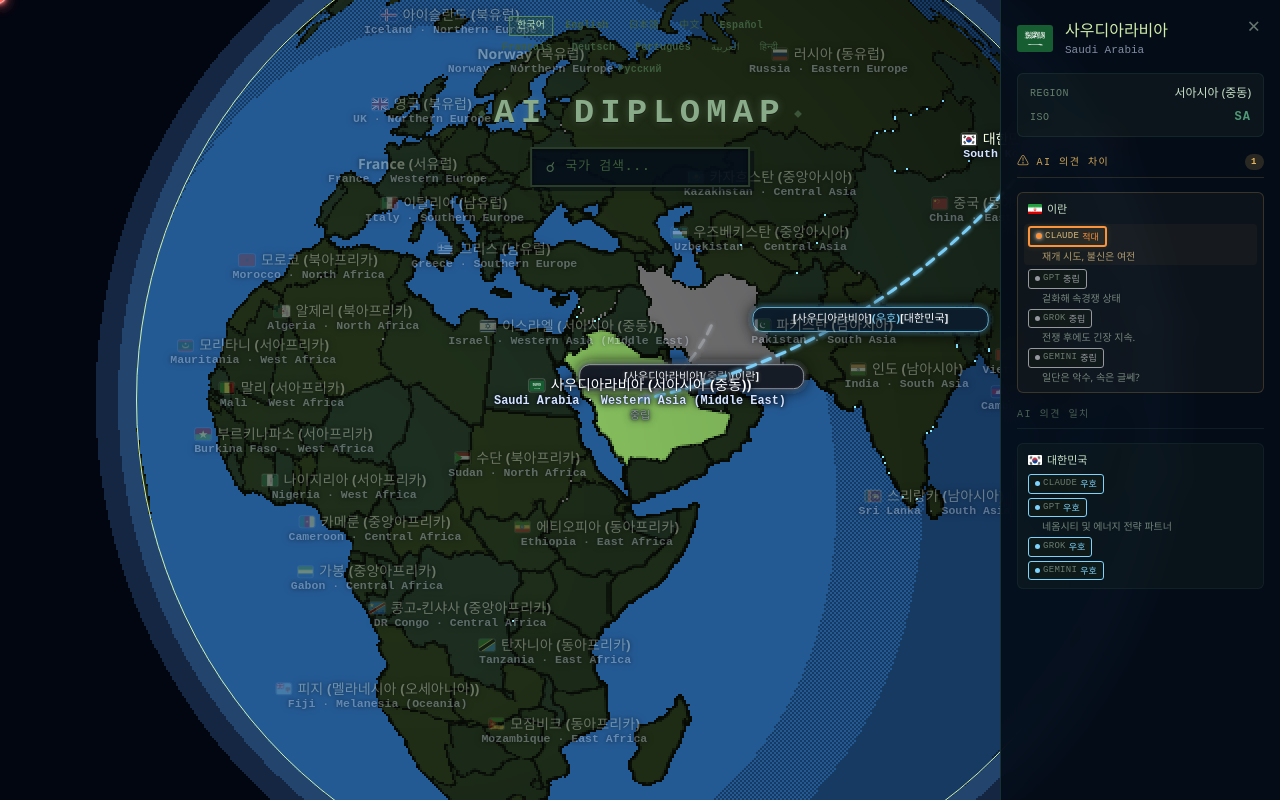
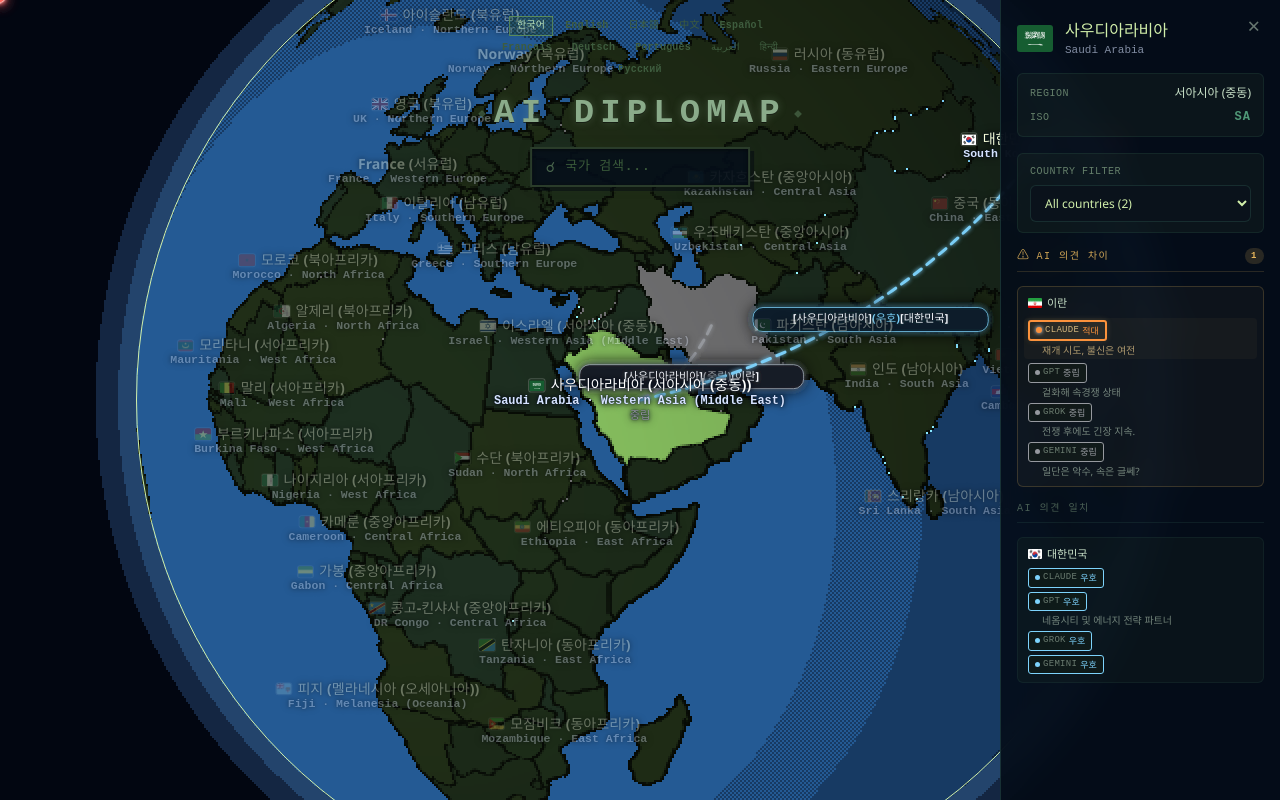
Before and after one commit to coolwine/ai_diplomap, a Vue app: page / in a window 1280 px wide. Both pictures are taken after a click on the element 248 px from the left and 286 px from the top of the page. Built offline with nearby package versions, Linux system fonts and the light colour scheme.

Commit message:
Working...

```diff
--- a/src/components/PixelGlobe.vue
+++ b/src/components/PixelGlobe.vue
@@ -83,6 +83,7 @@
 const visibleLabels = ref<VisibleLabel[]>([]);
 const visibleRelations = ref<VisibleRelation[]>([]);
 const selectedCountryName = ref<string | null>(null);
+const focusedInfoPanelCountryName = ref<string | null>(null);
 const countriesVersion = ref(0);
 const locale = ref("ko");
 
@@ -1138,6 +1139,7 @@
 function selectCountry(countryName: string | null) {
   const isDeselect = countryName && selectedCountryName.value === countryName;
   selectedCountryName.value = isDeselect ? null : countryName;
+  focusedInfoPanelCountryName.value = null;
 
   if (!isDeselect && countryName) {
     const country = worldCountries.find((c) => c.name === countryName);
@@ -1161,8 +1163,11 @@
 function handleFocusRelation(countries: { source: string; target: string } | null) {
   if (countries) {
     focusedRelationCountries.value = new Set([countries.source, countries.target]);
+    focusedInfoPanelCountryName.value =
+      countries.source === selectedCountryName.value ? countries.target : countries.source;
   } else {
     focusedRelationCountries.value = null;
+    focusedInfoPanelCountryName.value = null;
   }
 
   scheduleRender();
@@ -1250,6 +1255,7 @@
     />
     <PixelGlobeInfoPanel
       :country="selectedCountryInfo"
+      :focus-relation-country-name="focusedInfoPanelCountryName"
       :resolve-country="resolveCountryByIso2"
       @close="selectCountry(null)"
       @select-country="selectCountry"
--- a/src/components/pixel-globe/PixelGlobeInfoPanel.vue
+++ b/src/components/pixel-globe/PixelGlobeInfoPanel.vue
@@ -1,5 +1,5 @@
 <script setup lang="ts">
-import { computed } from "vue";
+import { computed, nextTick, ref, watch } from "vue";
 
 import { LEADERS } from "../../data/leaders";
 import {
@@ -28,6 +28,7 @@
   representativeLevel: RelationLevel;
   color: string;
   label: string;
+  targetIso2: string;
   targetName: string;
   targetLocalizedName: string;
   targetFlagClass: string | null;
@@ -38,6 +39,7 @@
 
 const props = defineProps<{
   country: CountryInfo | null;
+  focusRelationCountryName?: string | null;
   resolveCountry: (iso2: string) => {
     name: string;
     localizedName: string;
@@ -51,6 +53,12 @@
 }>();
 
 const LEVEL_ORDER: RelationLevel[] = ["allied", "friendly", "neutral", "hostile", "war"];
+const ALL_RELATIONS_FILTER = "__all__";
+
+const selectedRelationTarget = ref(ALL_RELATIONS_FILTER);
+const focusedRelationCardName = ref<string | null>(null);
+const relationCardRefs = new Map<string, HTMLDivElement>();
+let focusHighlightTimer: ReturnType<typeof setTimeout> | null = null;
 
 function checkDivergence(opinions: AiOpinion[]): boolean {
   if (opinions.length <= 1) return false;
@@ -71,6 +79,10 @@
     }
   }
   return maxLevel;
+}
+
+function getFlagEmoji(iso2: string) {
+  return String.fromCodePoint(...iso2.split("").map((char) => 127397 + char.charCodeAt(0)));
 }
 
 const relations = computed<RelationEntry[]>(() => {
@@ -94,6 +106,7 @@
       representativeLevel: level,
       color: meta.color,
       label: meta.label,
+      targetIso2: counterpartIso2,
       targetName: resolved.name,
       targetLocalizedName: resolved.localizedName,
       targetFlagClass: resolved.flagClass,
@@ -111,13 +124,88 @@
   return entries;
 });
 
-const divergentRelations = computed(() => relations.value.filter((r) => r.hasDivergence));
-const consensusRelations = computed(() => relations.value.filter((r) => !r.hasDivergence));
+const relationOptions = computed(() =>
+  [...relations.value]
+    .sort((a, b) => a.targetLocalizedName.localeCompare(b.targetLocalizedName))
+    .map((relation) => ({
+      value: relation.targetName,
+      label: `${getFlagEmoji(relation.targetIso2)} ${relation.targetIso2} · ${relation.targetLocalizedName}`,
+    })),
+);
+
+const filteredRelations = computed(() => {
+  if (selectedRelationTarget.value === ALL_RELATIONS_FILTER) {
+    return relations.value;
+  }
+  return relations.value.filter((relation) => relation.targetName === selectedRelationTarget.value);
+});
+
+const divergentRelations = computed(() => filteredRelations.value.filter((r) => r.hasDivergence));
+const consensusRelations = computed(() => filteredRelations.value.filter((r) => !r.hasDivergence));
 
 const leader = computed(() => {
   if (!props.country) return null;
   return LEADERS[props.country.iso2 ?? ""] ?? null;
 });
+
+watch(
+  () => props.country?.iso2,
+  () => {
+    selectedRelationTarget.value = ALL_RELATIONS_FILTER;
+    focusedRelationCardName.value = null;
+  },
+);
+
+watch(
+  () => props.focusRelationCountryName,
+  async (countryName) => {
+    if (focusHighlightTimer) {
+      clearTimeout(focusHighlightTimer);
+      focusHighlightTimer = null;
+    }
+
+    if (!countryName || !relations.value.some((relation) => relation.targetName === countryName)) {
+      focusedRelationCardName.value = null;
+      return;
+    }
+
+    if (
+      selectedRelationTarget.value !== ALL_RELATIONS_FILTER &&
+      selectedRelationTarget.value !== countryName
+    ) {
+      selectedRelationTarget.value = countryName;
+    }
+
+    await nextTick();
+
+    const card = relationCardRefs.get(countryName);
+    if (!card) {
+      return;
+    }
+
+    focusedRelationCardName.value = countryName;
+    card.scrollIntoView({
+      behavior: "smooth",
+      block: "center",
+    });
+
+    focusHighlightTimer = setTimeout(() => {
+      if (focusedRelationCardName.value === countryName) {
+        focusedRelationCardName.value = null;
+      }
+      focusHighlightTimer = null;
+    }, 2200);
+  },
+);
+
+function setRelationCardRef(countryName: string, element: Element | null) {
+  if (element instanceof HTMLDivElement) {
+    relationCardRefs.set(countryName, element);
+    return;
+  }
+
+  relationCardRefs.delete(countryName);
+}
 
 function handleCountryClick(countryName: string) {
   emit("select-country", countryName);
@@ -157,6 +245,22 @@
       </div>
 
       <div v-if="relations.length > 0" class="info-panel-relations">
+        <div class="info-panel-filter">
+          <label class="info-panel-filter-label" for="relation-country-filter"
+            >Country filter</label
+          >
+          <select
+            id="relation-country-filter"
+            v-model="selectedRelationTarget"
+            class="info-panel-filter-select"
+          >
+            <option :value="ALL_RELATIONS_FILTER">All countries ({{ relations.length }})</option>
+            <option v-for="option in relationOptions" :key="option.value" :value="option.value">
+              {{ option.label }}
+            </option>
+          </select>
+        </div>
+
         <!-- Divergent section -->
         <template v-if="divergentRelations.length > 0">
           <div class="info-panel-section-title info-panel-section-divergent">
@@ -169,6 +273,8 @@
               v-for="item in divergentRelations"
               :key="item.targetName"
               class="info-panel-relation-card is-divergent"
+              :class="{ 'is-focused': focusedRelationCardName === item.targetName }"
+              :ref="(element) => setRelationCardRef(item.targetName, element)"
             >
               <div class="info-panel-relation-header">
                 <button
@@ -222,6 +328,8 @@
               v-for="item in consensusRelations"
               :key="item.targetName"
               class="info-panel-relation-card is-consensus"
+              :class="{ 'is-focused': focusedRelationCardName === item.targetName }"
+              :ref="(element) => setRelationCardRef(item.targetName, element)"
             >
               <div class="info-panel-relation-header">
                 <button
@@ -426,6 +534,41 @@
   gap: 14px;
 }
 
+.info-panel-filter {
+  display: flex;
+  flex-direction: column;
+  gap: 6px;
+  padding: 10px 12px;
+  background: rgba(42, 60, 42, 0.2);
+  border-radius: 6px;
+  border: 1px solid rgba(126, 240, 184, 0.08);
+}
+
+.info-panel-filter-label {
+  font-size: 10px;
+  font-family: monospace;
+  text-transform: uppercase;
+  color: rgba(138, 171, 138, 0.7);
+  letter-spacing: 0.5px;
+}
+
+.info-panel-filter-select {
+  width: 100%;
+  padding: 8px 10px;
+  border-radius: 6px;
+  border: 1px solid rgba(126, 240, 184, 0.12);
+  background: rgba(10, 18, 28, 0.9);
+  color: #d1efaa;
+  font-size: 12px;
+  font-family: inherit;
+  outline: none;
+}
+
+.info-panel-filter-select:focus {
+  border-color: rgba(126, 240, 184, 0.35);
+  box-shadow: 0 0 0 2px rgba(126, 240, 184, 0.08);
+}
+
 .info-panel-section-title {
   font-size: 10px;
   font-family: monospace;
@@ -485,6 +628,15 @@
 
 .info-panel-relation-card.is-consensus {
   padding: 8px 10px;
+}
+
+.info-panel-relation-card.is-focused {
+  border-color: rgba(126, 240, 184, 0.55);
+  box-shadow:
+    0 0 0 1px rgba(126, 240, 184, 0.25),
+    0 0 18px rgba(126, 240, 184, 0.18);
+  animation: relation-card-focus 0.9s ease;
+  scroll-margin-block: 96px;
 }
 
 .info-panel-relation-header {
@@ -622,6 +774,22 @@
   padding: 12px 0;
 }
 
+@keyframes relation-card-focus {
+  0% {
+    transform: scale(0.985);
+    background: rgba(126, 240, 184, 0.18);
+  }
+
+  45% {
+    transform: scale(1.01);
+    background: rgba(126, 240, 184, 0.14);
+  }
+
+  100% {
+    transform: scale(1);
+  }
+}
+
 /* Transition */
 .panel-enter-active {
   transition:
--- a/src/data/relations_real.ts
+++ b/src/data/relations_real.ts
@@ -10,7 +10,12 @@
       { ai: "claude", level: "allied", comment: "트럼프발 분담금 폭풍 中", date: "2026-04-15" },
       { ai: "gpt", level: "allied", comment: "동맹 유지, 비용 갈등 지속", date: "2026-04-15" },
       { ai: "grok", level: "allied", comment: "철통 한미동맹. 돈값은 해야지.", date: "2026-04-15" },
-      { ai: "gemini", level: "allied", comment: "굳건한 한미동맹, 렛츠고! 🇰🇷🇺🇸", date: "2026-04-15" },
+      {
+        ai: "gemini",
+        level: "allied",
+        comment: "굳건한 한미동맹, 렛츠고! 🇰🇷🇺🇸",
+        date: "2026-04-15",
+      },
     ],
   },
   {
@@ -75,7 +80,12 @@
       { ai: "claude", level: "friendly", comment: "쿼드 협력, 독자 노선 병행", date: "2026-04-15" },
       { ai: "gpt", level: "friendly", comment: "반중 실용 협력 강화", date: "2026-04-15" },
       { ai: "grok", level: "friendly", comment: "중국 견제용 실용 동반자.", date: "2026-04-15" },
-      { ai: "gemini", level: "friendly", comment: "민주주의로 맺어진 전략적 협력", date: "2026-04-15" },
+      {
+        ai: "gemini",
+        level: "friendly",
+        comment: "민주주의로 맺어진 전략적 협력",
+        date: "2026-04-15",
+      },
     ],
   },
 
@@ -180,17 +190,37 @@
     opinions: [
       { ai: "claude", level: "friendly", comment: "단교 후에도 반도체 라이벌", date: "2026-04-15" },
       { ai: "gpt", level: "friendly", comment: "공식 없어도 경제는 돌아감", date: "2026-04-15" },
-      { ai: "grok", level: "friendly", comment: "1992 단교, 지금은 실용 협력.", date: "2026-04-15" },
+      {
+        ai: "grok",
+        level: "friendly",
+        comment: "1992 단교, 지금은 실용 협력.",
+        date: "2026-04-15",
+      },
       { ai: "gemini", level: "friendly", comment: "외교 없어도 경제는 연결", date: "2026-04-15" },
     ],
   },
   {
     nationKey: "PH_TW",
     opinions: [
-      { ai: "claude", level: "friendly", comment: "해상 갈등에도 인력 교류 활발", date: "2026-04-15" },
+      {
+        ai: "claude",
+        level: "friendly",
+        comment: "해상 갈등에도 인력 교류 활발",
+        date: "2026-04-15",
+      },
       { ai: "gpt", level: "friendly", comment: "OFW 연결, 해양 긴장 공유", date: "2026-04-15" },
-      { ai: "grok", level: "friendly", comment: "필리핀 노동자가 잇는 두 나라.", date: "2026-04-15" },
-      { ai: "gemini", level: "friendly", comment: "바다 건너 이웃, 협력과 갈등 공존", date: "2026-04-15" },
+      {
+        ai: "grok",
+        level: "friendly",
+        comment: "필리핀 노동자가 잇는 두 나라.",
+        date: "2026-04-15",
+      },
+      {
+        ai: "gemini",
+        level: "friendly",
+        comment: "바다 건너 이웃, 협력과 갈등 공존",
+        date: "2026-04-15",
+      },
     ],
   },
 
@@ -207,13 +237,13 @@
     ],
   },
   {
-    "nationKey": "BR_US",
-    "opinions": [
-      { "ai": "claude", "level": "friendly", "comment": "경제 협력 중심 관계 유지", "date": "2026-04-15" },
-      { "ai": "gpt", "level": "friendly", "comment": "거리두기 속 실용 협력 유지", "date": "2026-04-15" },
-      { "ai": "grok", "level": "friendly", "comment": "전략보다 경제 중심 파트너", "date": "2026-04-15" },
-      { "ai": "gemini", "level": "friendly", "comment": "글로벌 남반구 핵심 협력국", "date": "2026-04-15" }
-    ]
+    nationKey: "BR_US",
+    opinions: [
+      { ai: "claude", level: "friendly", comment: "경제 협력 중심 관계 유지", date: "2026-04-15" },
+      { ai: "gpt", level: "friendly", comment: "거리두기 속 실용 협력 유지", date: "2026-04-15" },
+      { ai: "grok", level: "friendly", comment: "전략보다 경제 중심 파트너", date: "2026-04-15" },
+      { ai: "gemini", level: "friendly", comment: "글로벌 남반구 핵심 협력국", date: "2026-04-15" },
+    ],
   },
   {
     nationKey: "BR_KR",
@@ -225,40 +255,50 @@
     ],
   },
   {
-    "nationKey": "CA_KR",
-    "opinions": [
-      { "ai": "claude", "level": "friendly", "comment": "경제·인적 교류 지속 확대", "date": "2026-04-15" },
-      { "ai": "gpt", "level": "friendly", "comment": "안정적 교역·이민 협력 유지", "date": "2026-04-15" },
-      { "ai": "grok", "level": "friendly", "comment": "유학생·교민 기반 관계 탄탄", "date": "2026-04-15" },
-      { "ai": "gemini", "level": "friendly", "comment": "가치 공유하는 우호 파트너", "date": "2026-04-15" }
-    ]
+    nationKey: "CA_KR",
+    opinions: [
+      { ai: "claude", level: "friendly", comment: "경제·인적 교류 지속 확대", date: "2026-04-15" },
+      { ai: "gpt", level: "friendly", comment: "안정적 교역·이민 협력 유지", date: "2026-04-15" },
+      { ai: "grok", level: "friendly", comment: "유학생·교민 기반 관계 탄탄", date: "2026-04-15" },
+      { ai: "gemini", level: "friendly", comment: "가치 공유하는 우호 파트너", date: "2026-04-15" },
+    ],
   },
   {
-    "nationKey": "EG_US",
-    "opinions": [
-      { "ai": "claude", "level": "friendly", "comment": "중동 안보 협력 유지", "date": "2026-04-15" },
-      { "ai": "gpt", "level": "friendly", "comment": "군사 원조 기반 협력 지속", "date": "2026-04-15" },
-      { "ai": "grok", "level": "friendly", "comment": "지역 안정 위한 협력 관계", "date": "2026-04-15" },
-      { "ai": "gemini", "level": "friendly", "comment": "중동 질서 유지 핵심 파트너", "date": "2026-04-15" }
-    ]
+    nationKey: "EG_US",
+    opinions: [
+      { ai: "claude", level: "friendly", comment: "중동 안보 협력 유지", date: "2026-04-15" },
+      { ai: "gpt", level: "friendly", comment: "군사 원조 기반 협력 지속", date: "2026-04-15" },
+      { ai: "grok", level: "friendly", comment: "지역 안정 위한 협력 관계", date: "2026-04-15" },
+      {
+        ai: "gemini",
+        level: "friendly",
+        comment: "중동 질서 유지 핵심 파트너",
+        date: "2026-04-15",
+      },
+    ],
   },
   {
     nationKey: "EG_KR",
     opinions: [
       { ai: "claude", level: "friendly", comment: "", date: "2026-04-15" },
-      { ai: "gpt", level: "friendly", comment: "방산 및 인프라 구축 협력 지속", date: "2026-04-15" },
+      {
+        ai: "gpt",
+        level: "friendly",
+        comment: "방산 및 인프라 구축 협력 지속",
+        date: "2026-04-15",
+      },
       { ai: "grok", level: "friendly", comment: "", date: "2026-04-15" },
       { ai: "gemini", level: "friendly", comment: "", date: "2026-04-15" },
     ],
   },
   {
-    "nationKey": "ID_US",
-    "opinions": [
-      { "ai": "claude", "level": "friendly", "comment": "동남아 전략 협력 확대", "date": "2026-04-15" },
-      { "ai": "gpt", "level": "friendly", "comment": "대중 견제 협력 강화 중", "date": "2026-04-15" },
-      { "ai": "grok", "level": "friendly", "comment": "경제·안보 협력 균형 유지", "date": "2026-04-15" },
-      { "ai": "gemini", "level": "friendly", "comment": "인도태평양 핵심 파트너", "date": "2026-04-15" }
-    ]
+    nationKey: "ID_US",
+    opinions: [
+      { ai: "claude", level: "friendly", comment: "동남아 전략 협력 확대", date: "2026-04-15" },
+      { ai: "gpt", level: "friendly", comment: "대중 견제 협력 강화 중", date: "2026-04-15" },
+      { ai: "grok", level: "friendly", comment: "경제·안보 협력 균형 유지", date: "2026-04-15" },
+      { ai: "gemini", level: "friendly", comment: "인도태평양 핵심 파트너", date: "2026-04-15" },
+    ],
   },
   {
     nationKey: "ID_KR",
@@ -273,19 +313,24 @@
     nationKey: "IN_KR",
     opinions: [
       { ai: "claude", level: "friendly", comment: "", date: "2026-04-15" },
-      { ai: "gpt", level: "friendly", comment: "공급망 및 포괄적 경제 협력 강화", date: "2026-04-15" },
+      {
+        ai: "gpt",
+        level: "friendly",
+        comment: "공급망 및 포괄적 경제 협력 강화",
+        date: "2026-04-15",
+      },
       { ai: "grok", level: "friendly", comment: "", date: "2026-04-15" },
       { ai: "gemini", level: "friendly", comment: "", date: "2026-04-15" },
     ],
   },
   {
-    "nationKey": "KP_US",
-    "opinions": [
-      { "ai": "claude", "level": "hostile", "comment": "핵 갈등 여전히 평행선", "date": "2026-04-15" },
-      { "ai": "gpt", "level": "hostile", "comment": "핵 협상 교착 상태 지속", "date": "2026-04-15" },
-      { "ai": "grok", "level": "hostile", "comment": "대화 없고 긴장만 유지", "date": "2026-04-15" },
-      { "ai": "gemini", "level": "hostile", "comment": "비핵화 협상 답보 상태", "date": "2026-04-15" }
-    ]
+    nationKey: "KP_US",
+    opinions: [
+      { ai: "claude", level: "hostile", comment: "핵 갈등 여전히 평행선", date: "2026-04-15" },
+      { ai: "gpt", level: "hostile", comment: "핵 협상 교착 상태 지속", date: "2026-04-15" },
+      { ai: "grok", level: "hostile", comment: "대화 없고 긴장만 유지", date: "2026-04-15" },
+      { ai: "gemini", level: "hostile", comment: "비핵화 협상 답보 상태", date: "2026-04-15" },
+    ],
   },
   {
     nationKey: "KR_PH",
@@ -297,28 +342,33 @@
     ],
   },
   {
-    "nationKey": "PL_US",
-    "opinions": [
-      { "ai": "claude", "level": "allied", "comment": "동유럽 핵심 군사 동맹", "date": "2026-04-15" },
-      { "ai": "gpt", "level": "allied", "comment": "대러 전선 최전방 동맹", "date": "2026-04-15" },
-      { "ai": "grok", "level": "allied", "comment": "러시아 견제 최전선 파트너", "date": "2026-04-15" },
-      { "ai": "gemini", "level": "allied", "comment": "NATO 동부 방어 핵심축", "date": "2026-04-15" }
-    ]
+    nationKey: "PL_US",
+    opinions: [
+      { ai: "claude", level: "allied", comment: "동유럽 핵심 군사 동맹", date: "2026-04-15" },
+      { ai: "gpt", level: "allied", comment: "대러 전선 최전방 동맹", date: "2026-04-15" },
+      { ai: "grok", level: "allied", comment: "러시아 견제 최전선 파트너", date: "2026-04-15" },
+      { ai: "gemini", level: "allied", comment: "NATO 동부 방어 핵심축", date: "2026-04-15" },
+    ],
   },
   {
-    "nationKey": "RU_US",
-    "opinions": [
-      { "ai": "claude", "level": "hostile", "comment": "미러링 냉전 구도 재현", "date": "2026-04-15" },
-      { "ai": "gpt", "level": "hostile", "comment": "신냉전 구도 여전히 지속", "date": "2026-04-15" },
-      { "ai": "grok", "level": "hostile", "comment": "힘겨루기 끝날 기미 없음", "date": "2026-04-15" },
-      { "ai": "gemini", "level": "hostile", "comment": "갈등 장기화, 출구 안 보임", "date": "2026-04-15" }
-    ]
+    nationKey: "RU_US",
+    opinions: [
+      { ai: "claude", level: "hostile", comment: "미러링 냉전 구도 재현", date: "2026-04-15" },
+      { ai: "gpt", level: "hostile", comment: "신냉전 구도 여전히 지속", date: "2026-04-15" },
+      { ai: "grok", level: "hostile", comment: "힘겨루기 끝날 기미 없음", date: "2026-04-15" },
+      { ai: "gemini", level: "hostile", comment: "갈등 장기화, 출구 안 보임", date: "2026-04-15" },
+    ],
   },
   {
     nationKey: "KR_SA",
     opinions: [
       { ai: "claude", level: "friendly", comment: "", date: "2026-04-15" },
-      { ai: "gpt", level: "friendly", comment: "네옴시티 및 에너지 전략 파트너", date: "2026-04-15" },
+      {
+        ai: "gpt",
+        level: "friendly",
+        comment: "네옴시티 및 에너지 전략 파트너",
+        date: "2026-04-15",
+      },
       { ai: "grok", level: "friendly", comment: "", date: "2026-04-15" },
       { ai: "gemini", level: "friendly", comment: "", date: "2026-04-15" },
     ],
@@ -327,7 +377,12 @@
     nationKey: "KR_TR",
     opinions: [
       { ai: "claude", level: "friendly", comment: "", date: "2026-04-15" },
-      { ai: "gpt", level: "friendly", comment: "형제의 나라, 인프라 협력 강화", date: "2026-04-15" },
+      {
+        ai: "gpt",
+        level: "friendly",
+        comment: "형제의 나라, 인프라 협력 강화",
+        date: "2026-04-15",
+      },
       { ai: "grok", level: "friendly", comment: "", date: "2026-04-15" },
       { ai: "gemini", level: "friendly", comment: "", date: "2026-04-15" },
     ],
@@ -336,7 +391,12 @@
     nationKey: "US_VN",
     opinions: [
       { ai: "claude", level: "friendly", comment: "", date: "2026-04-15" },
-      { ai: "gpt", level: "friendly", comment: "포괄적 전략적 동반자 관계 강화", date: "2026-04-15" },
+      {
+        ai: "gpt",
+        level: "friendly",
+        comment: "포괄적 전략적 동반자 관계 강화",
+        date: "2026-04-15",
+      },
       { ai: "grok", level: "friendly", comment: "", date: "2026-04-15" },
       { ai: "gemini", level: "friendly", comment: "", date: "2026-04-15" },
     ],
@@ -345,7 +405,57 @@
     nationKey: "KR_VN",
     opinions: [
       { ai: "claude", level: "friendly", comment: "", date: "2026-04-15" },
-      { ai: "gpt", level: "friendly", comment: "최대 투자국 및 핵심 경제 파트너", date: "2026-04-15" },
+      {
+        ai: "gpt",
+        level: "friendly",
+        comment: "최대 투자국 및 핵심 경제 파트너",
+        date: "2026-04-15",
+      },
+      { ai: "grok", level: "friendly", comment: "", date: "2026-04-15" },
+      { ai: "gemini", level: "friendly", comment: "", date: "2026-04-15" },
+    ],
+  },
+  {
+    nationKey: "CN_KR",
+    opinions: [
+      { ai: "claude", level: "hostile", comment: "", date: "2026-04-15" },
+      { ai: "gpt", level: "hostile", comment: "", date: "2026-04-15" },
+      { ai: "grok", level: "hostile", comment: "", date: "2026-04-15" },
+      { ai: "gemini", level: "hostile", comment: "", date: "2026-04-15" },
+    ],
+  },
+  {
+    nationKey: "CN_KP",
+    opinions: [
+      { ai: "claude", level: "allied", comment: "", date: "2026-04-15" },
+      { ai: "gpt", level: "allied", comment: "", date: "2026-04-15" },
+      { ai: "grok", level: "allied", comment: "", date: "2026-04-15" },
+      { ai: "gemini", level: "allied", comment: "", date: "2026-04-15" },
+    ],
+  },
+  {
+    nationKey: "CN_RU",
+    opinions: [
+      { ai: "claude", level: "allied", comment: "", date: "2026-04-15" },
+      { ai: "gpt", level: "allied", comment: "", date: "2026-04-15" },
+      { ai: "grok", level: "allied", comment: "", date: "2026-04-15" },
+      { ai: "gemini", level: "allied", comment: "", date: "2026-04-15" },
+    ],
+  },
+  {
+    nationKey: "CN_IN",
+    opinions: [
+      { ai: "claude", level: "war", comment: "", date: "2026-04-15" },
+      { ai: "gpt", level: "war", comment: "", date: "2026-04-15" },
+      { ai: "grok", level: "war", comment: "", date: "2026-04-15" },
+      { ai: "gemini", level: "war", comment: "", date: "2026-04-15" },
+    ],
+  },
+  {
+    nationKey: "CN_NP",
+    opinions: [
+      { ai: "claude", level: "friendly", comment: "", date: "2026-04-15" },
+      { ai: "gpt", level: "friendly", comment: "", date: "2026-04-15" },
       { ai: "grok", level: "friendly", comment: "", date: "2026-04-15" },
       { ai: "gemini", level: "friendly", comment: "", date: "2026-04-15" },
     ],
```
Also changed, not shown: 1 other file (tests, documents, lock files or other folders).
